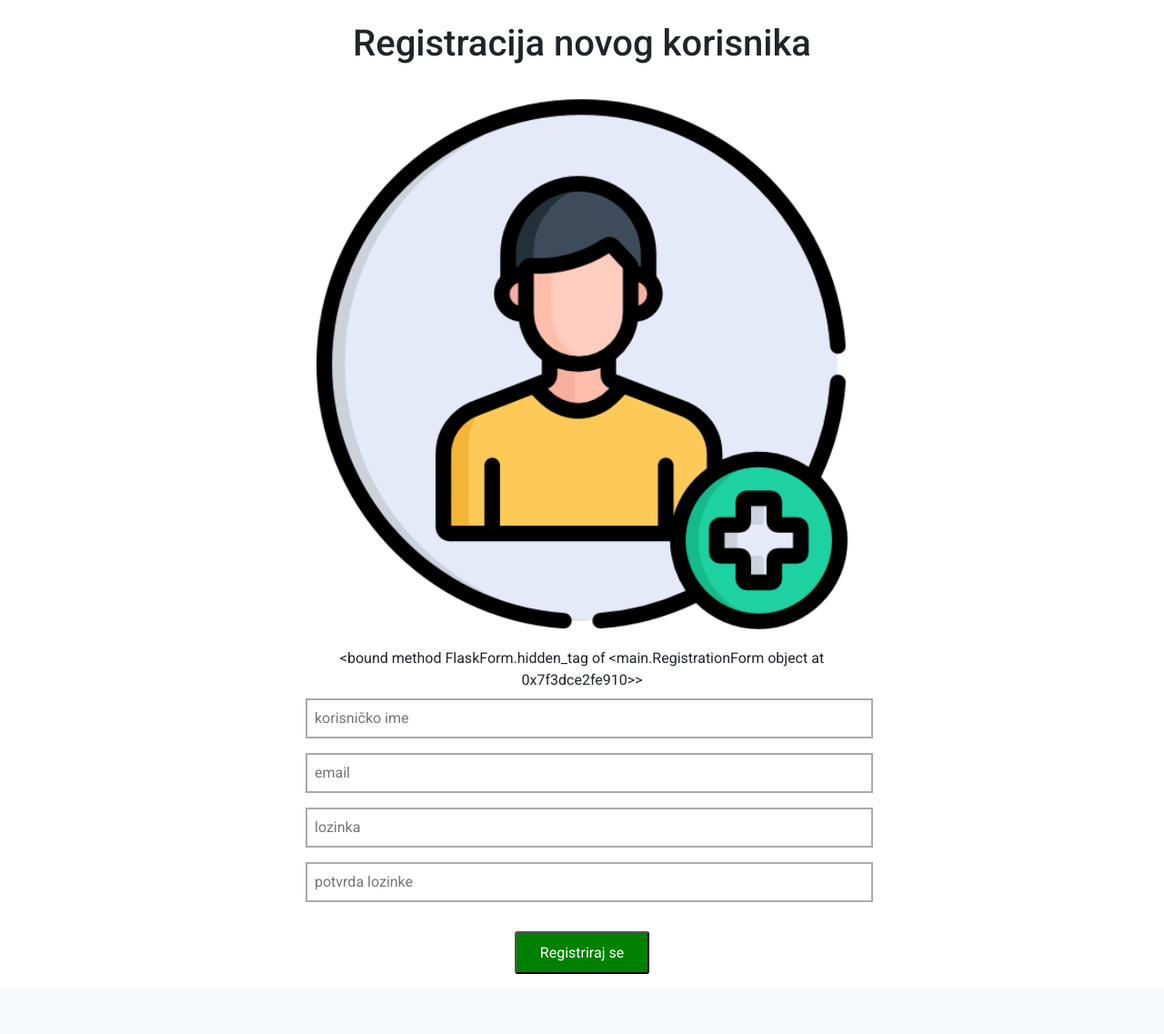
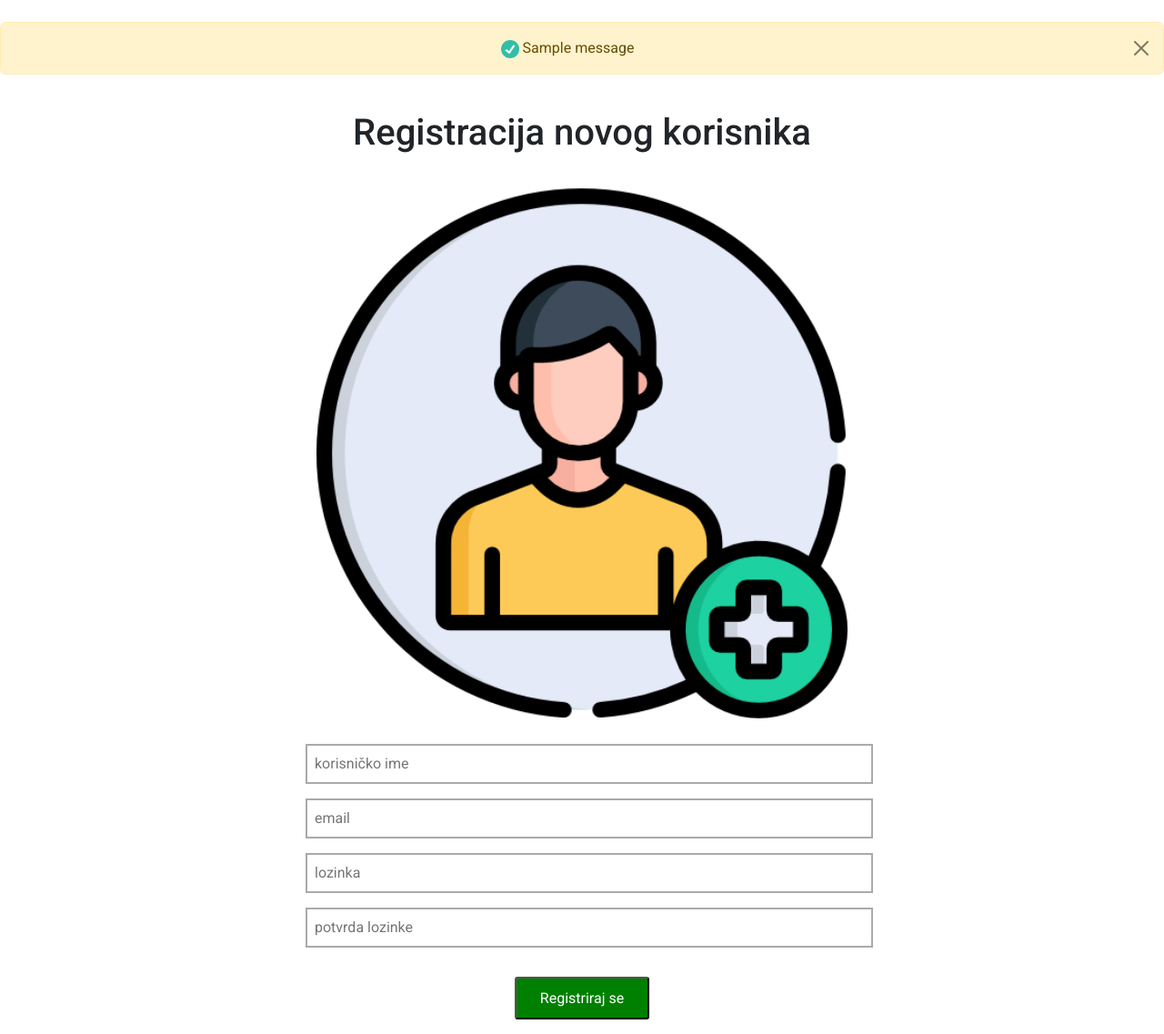
Before and after one commit to gsostarko/Piggy, a Flask app: page /registracija in a window 1280 px wide. Shown: the part 56-1193 px from the top of the page at 91% size. Before the commit the page ends 1127 px from the top, so only its background shows below. Run offline with Flask 3, Linux system fonts and the light colour scheme; one stand-in notice (Sample message) is shown.

Commit message:
new commit

```diff
--- a/main.py
+++ b/main.py
@@ -1,4 +1,4 @@
-from flask import Flask, render_template, flash
+from flask import Flask, render_template, flash, redirect, request
 from flask_wtf import FlaskForm
 from wtforms import StringField, SubmitField, FloatField, PasswordField, BooleanField, ValidationError
 
@@ -11,8 +11,8 @@ from werkzeug.security import generate_password_hash, check_password_hash
 import pymongo
 import datetime
 
-client = pymongo.MongoClient("mongodb+srv://gsostarko:mmsw.32E@cluster0.adehxey.mongodb.net/?retryWrites=true&w=majority")
-
+#client = pymongo.MongoClient("mongodb+srv://gsostarko:mmsw.32E@cluster0.adehxey.mongodb.net/?retryWrites=true&w=majority")
+client = pymongo.MongoClient("mongodb://mongo:wvVg7SpdTrlt4RC1Z844@containers-us-west-117.railway.app:6622")
 
 db = client['kolinje']
 
@@ -48,13 +48,13 @@ def user_registration(username, email, password):
     document = {
         'username': username,
         'email': email,
-        'password': password
-
+        'password': password,
+        'datum_registracije': datetime.datetime.now()
     }
 
     return korisnici.insert_one(document)
 
-#add_recepie(naziv_recepta, sol, papar, bijeli_luk, ljuta_paprika, slatka_paprika)
+
 
 
 class RegistrationForm(FlaskForm):
@@ -78,6 +78,7 @@ class ReceptiForm(FlaskForm):
 # Create a rout decorator
 @app.route('/')
 def index():
+
     return render_template('index.html')
 
 @app.route('/login')
@@ -104,6 +105,7 @@ def recepti():
         add_recepie(naziv_recepta, sol, papar, bijeli_luk, ljuta_paprika, slatka_paprika)
         flash("Recept je uspješno pohranjen!")
 
+        return redirect('recepti')
 
 
 
@@ -113,21 +115,44 @@ def recepti():
 @app.route('/registracija', methods=['GET', 'POST'])
 def registracija():
     username = None
+    email = None
     password = None
     password_confirm = None
     form = RegistrationForm()
 
     if form.validate_on_submit():
-        username = form.name.data
-        form.username.data=''
+        username = form.username.data
+        email=form.email.data
+        password = form.password.data
+        password_confirm = form.password_confirm.data
 
-        print(form.username.data)
+        print(password, password_confirm)
+
+        # if password != password_confirm :
+        #     flash("error: nisu identične lozinke")
+
+        # if password == password_confirm :
+        #     user_registration(username, email, password)
+        #     print("test")
+
+        #     return redirect('registracija')
+
+
+
+
+
     return render_template('registracija.html', username=username, password=password, password_confirm=password_confirm, form=form)
 
+@app.route('/update/<id>', methods=['GET', 'POST'])
+def update(id):
+    form = RegistrationForm()
+    username_to_update = None
+    print(id)
 
 #Create a form class
 
 
 
 if __name__ == '__main__':
-    app.run(host='0.0.0.0', port=80)
+    #app.run(host='0.0.0.0', port=0)
+    app.run()
--- a/templates/recepti.html
+++ b/templates/recepti.html
@@ -1,7 +1,7 @@
 {% extends "base.html" %} {% block content %}
 {% for message in get_flashed_messages() %}
 
-
+</br>
 	<div class="alert alert-warning alert-dismissible fade show" role="alert">
 		<center>
 			<div>
--- a/templates/registracija.html
+++ b/templates/registracija.html
@@ -1,14 +1,32 @@
 {% extends "base.html" %}
 
 {% block content %}
+
+{% for message in get_flashed_messages() %}
+
+</br>
+	<div class="alert alert-warning alert-dismissible fade show" role="alert">
+		<center>
+			<div>
+			<img class="message-img" src="/static/img/check.png" alt="Check mark">
+			{{message}}
+			</div>
+		</center>
+		<button type="button" class="btn-close" data-bs-dismiss="alert" aria-label="Close"></button>
+	</div>
+
+
+
+
+{%endfor%}
 </br>
 <h1 class="heading">Registracija novog korisnika</h1>
 
 <center>
             	<div class="kartica">
 					<img class="logo-large" src="static/img/register.png" alt="Novi korisnik">
-                    <form method="POST" action="/">
-                    {{form.hidden_tag}}
+                    <form method="POST">
+                    {{form.hidden_tag()}}
                     {{form.username(class="input-fields")}}
 
                     {{form.email(class="input-fields")}}
@@ -28,4 +46,7 @@
 
 				</div>
 			</center>
+
+
+
 {% endblock %}
```
